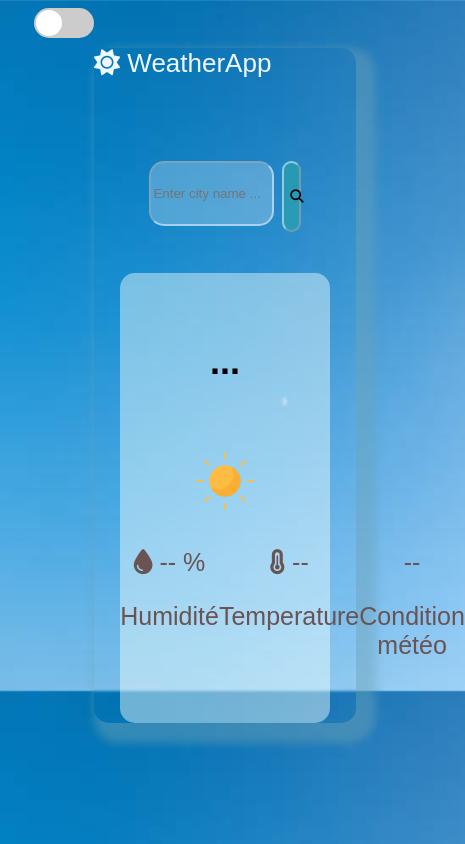
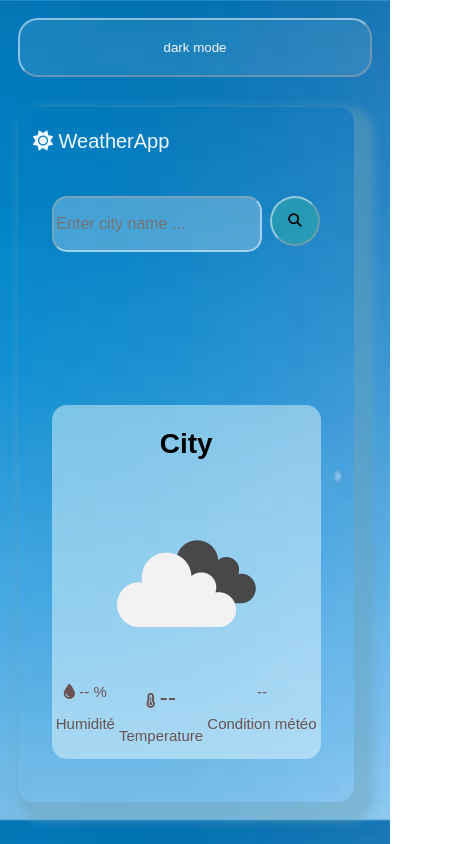
Before and after one commit to AITABBOUyoussef/WeatherApp, a plain HTML site: page index.html in a window 390 px wide. Shown: the whole page, 465 px wide, since content can reach past the window. Drawn offline with Linux system fonts and the light colour scheme.

Commit message:
finish projet

```diff
--- a/index.html
+++ b/index.html
@@ -1,19 +1,17 @@
 <!DOCTYPE html>
 <html lang="en">
+
 <head>
   <meta charset="UTF-8" />
   <meta name="viewport" content="width=device-width, initial-scale=1.0" />
   <title>>My Weather App</title>
   <link rel="stylesheet" href="style.css" />
-    <link
-      rel="stylesheet"
-      href="https://cdnjs.cloudflare.com/ajax/libs/font-awesome/6.4.0/css/all.min.css"
-    />
+  <link rel="stylesheet" href="https://cdnjs.cloudflare.com/ajax/libs/font-awesome/6.4.0/css/all.min.css" />
 </head>
+
 <body>
-      <input type="checkbox" id="mode-toggle" class="checkbox-mkhbbi">
-    <label for="mode-toggle" class="label-switch"></label>
 
+  <button id="dark">dark mode</button>
   <div class="app">
     <div class="logo"><i class="fa-solid fa-sun"></i> WeatherApp</div>
     <div class="sr">
@@ -23,8 +21,8 @@
       </button>
     </div>
     <div class="afficher">
-        <h2 id="ct">...</h2>
-        <img src="img/image.png" class="sun" />
+      <h2 id="ct">City</h2>
+      <img class="weather-icon" src="img/04d@4x.png" alt="Weather Icon">
       <div class="des">
         <div class="hmd">
           <i class="fa-solid fa-droplet"></i>
@@ -38,7 +36,8 @@
         </div>
         <div class="com">
           <span id="cm">--</span>
-            <p>Condition météo</p></div>
+          <p>Condition météo</p>
+        </div>
       </div>
     </div>
   </div>
--- a/script.js
+++ b/script.js
@@ -8,7 +8,7 @@ function app() {
             if (cityInput) {
                 let city = cityInput.value.trim();
                 if (city === "") {
-                    console.log("Enter city name ...");
+
                     return;
                 }
 
@@ -16,28 +16,34 @@ function app() {
                     .then((res) => res.json())
                     .then((data) => {
                         console.log(data);
-                        let T=document.getElementById("temp")
-                        T.textContent= data.main.temp + "°C";
-                        let M=document.getElementById("humidity")
-                        M.textContent= data.main.humidity;
-                        let CT=document.getElementById("ct")
-                        CT.textContent=data.name;
-                        let state =document.getElementById("cm")
+                          if (data.cod == "404") {
+                             alert("Ville introuvable ! Veuillez vérifier.");
+                           return;
+                 }
+
+                        let T = document.getElementById("temp");
+                        T.textContent = data.main.temp + "°C";
+
+                        let M = document.getElementById("humidity");
+                        M.textContent = data.main.humidity;
+
+                        let CT = document.getElementById("ct");
+                        CT.textContent = data.name;
+
+                        let state = document.getElementById("cm");
                         state.textContent = data.weather[0].main.toLowerCase();
-                        let etat = document.querySelector(".descriptionMeteo");
-                let conditions = data.weather[0].main.toLowerCase();
-                etat.textContent = conditions;
+
+                        let iconCode = data.weather[0].icon;
 
 
-                let icons = {
-                    clear: "img/rainy-4.svg",
-                    clouds:"img/rainy-4.svg",
-                    rain :"img/rainy-4.svg",
-                    snow:"img/rainy-4.svg",
-                };
+                        let iconUrl = `https://openweathermap.org/img/wn/${iconCode}@2x.png`;
 
-                let iconPic = icons[conditions] || "images/animated/weather.svg";
-                document.querySelector(".sun").src = iconPic;
+
+                        let iconImg = document.querySelector(".weather-icon");
+                        if (iconImg) {
+                            iconImg.src = iconUrl;
+                        }
+
                     })
                     .catch(err => console.log("Error:", err));
             }
@@ -45,13 +51,9 @@ function app() {
     }
 }
 
-        const toggleBtn = document.getElementById('mode-toggle');
 
-
-        toggleBtn.addEventListener('change', () => {
-
-            document.body.classList.toggle('dark-mode');
-
-        });
-
+const btnDark = document.getElementById("dark");
+btnDark.addEventListener("click", function () {
+    document.body.classList.toggle("darkMode")
+})
 app();
--- a/style.css
+++ b/style.css
@@ -5,8 +5,10 @@ body {
   justify-content: center;
   row-gap: 10px;
   height: 80vh;
+  transition: 0.3s;
   font-family: sans-serif;
 }
+
 .app {
   display: flex;
   flex-direction: column;
@@ -26,6 +28,7 @@ body {
   text-align: left;
   height: 20vh;
 }
+
 .sr {
   width: 100%;
   height: 20vh;
@@ -33,6 +36,7 @@ body {
   justify-content: center;
   gap: 2vw;
 }
+
 #int {
   border-radius: 15px;
   border-color: rgba(240, 248, 255, 0.532);
@@ -42,6 +46,30 @@ body {
   background-color: rgba(240, 248, 255, 0.269);
   outline: none;
 }
+
+#dark {
+  border-color: rgba(240, 248, 255, 0.532);
+  height: 7vh;
+  border-radius: 20px;
+  cursor: pointer;
+  color: rgb(245, 245, 245);
+  backdrop-filter: 10px;
+  background-color: rgba(255, 255, 255, 0.096);
+}
+
+body.darkMode #dark {
+
+  transition: 0.3s;
+  backdrop-filter: 10px;
+}
+
+body.darkMode .app {
+  box-shadow: 10px 10px 10px 10px #00000075;
+}
+body.darkMode #int{
+  color: #fafafafd;
+}
+
 .btnSr {
   border-color: rgba(240, 248, 255, 0.532);
   border-radius: 50px;
@@ -50,7 +78,9 @@ body {
   background-color: rgba(44, 166, 170, 0.612);
   cursor: pointer;
 }
-.afficher{
+
+.afficher {
+  margin-top: 2vh;
   background-color: rgba(240, 255, 255, 0.454);
   border-radius: 15px;
   display: flex;
@@ -59,14 +89,16 @@ body {
   align-items: center;
   width: 80%;
   align-self: center;
-    height: 100%;
+  height: 90%;
 
 }
-.sun{
+
+.icon {
   width: 60px;
   height: 60px;
 }
-.des{
+
+.des {
   display: flex;
   flex-direction: row;
   justify-content: space-evenly;
@@ -74,19 +106,25 @@ body {
   font-size: 25px;
   color: rgb(105, 83, 83);
 }
-h2{
+
+#temp {
+  font-size: 36px;
+}
+
+h2 {
   color: rgb(0, 0, 0);
   font-size: 36px;
 
 }
 
 
-        body.dark-mode {
-
+body.darkMode {
+  transition: 0.3s;
   color: white;
   background-image: url(img/dark3.avif);
 }
-body.dark-mode .des{
+
+body.darkMode .des {
   display: flex;
   flex-direction: row;
   justify-content: space-evenly;
@@ -95,39 +133,69 @@ body.dark-mode .des{
   color: rgb(0, 0, 0);
 }
 
-        .checkbox-mkhbbi {
-            display: none;
+@media screen and (max-width: 768px) {
+
+  body {
+    height: 100%;
+    flex-direction: column;
+    padding: 10px;
   }
 
-        .label-switch {
-            background-color: #ccc;
-            width: 60px;
-            height: 30px;
-            border-radius: 30px;
-            display: inline-block;
-            position: relative;
-            cursor: pointer;
+  .app {
+    width: 95%;
+    height: auto;
+    min-height: 80vh;
+    margin-top: 20px;
+    padding-bottom: 20px;
   }
 
 
-        .label-switch::after {
-            content: "";
-            background-color: white;
-            width: 26px;
-            height: 26px;
+  #int {
+    width: 60%;
+    height: 50px;
+    font-size: 16px;
+  }
+
+  .btnSr {
+    width: 50px;
+    height: 50px;
     border-radius: 50%;
-            position: absolute;
-            top: 2px;
-            left: 2px;
-            transition: 0.3s;
+    display: flex;
+    justify-content: center;
+    align-items: center;
   }
 
 
-        .checkbox-mkhbbi:checked + .label-switch {
-            background-color: #4CAF50;
+  .logo {
+    font-size: 20px;
+    height: 10%;
+    margin-bottom: 20px;
+    padding-left: 15px;
   }
 
 
-        .checkbox-mkhbbi:checked + .label-switch::after {
-            transform: translateX(30px);
+  .afficher {
+    width: 80%;
+
   }
+
+
+  #temp {
+    font-size: 25px;
+  }
+
+  h2 {
+    font-size: 28px;
+  }
+
+
+  .des {
+    font-size: 15px;
+    flex-wrap: wrap; /* Ila ma9dhach l'espace, rja3 l str */
+  }
+
+  .icon {
+      width: 20px;
+      height: 20px;
+  }
+}
```
Also changed, not shown: img/04d@4x.png (added). Lines whose indentation alone changed are shown as unchanged.
